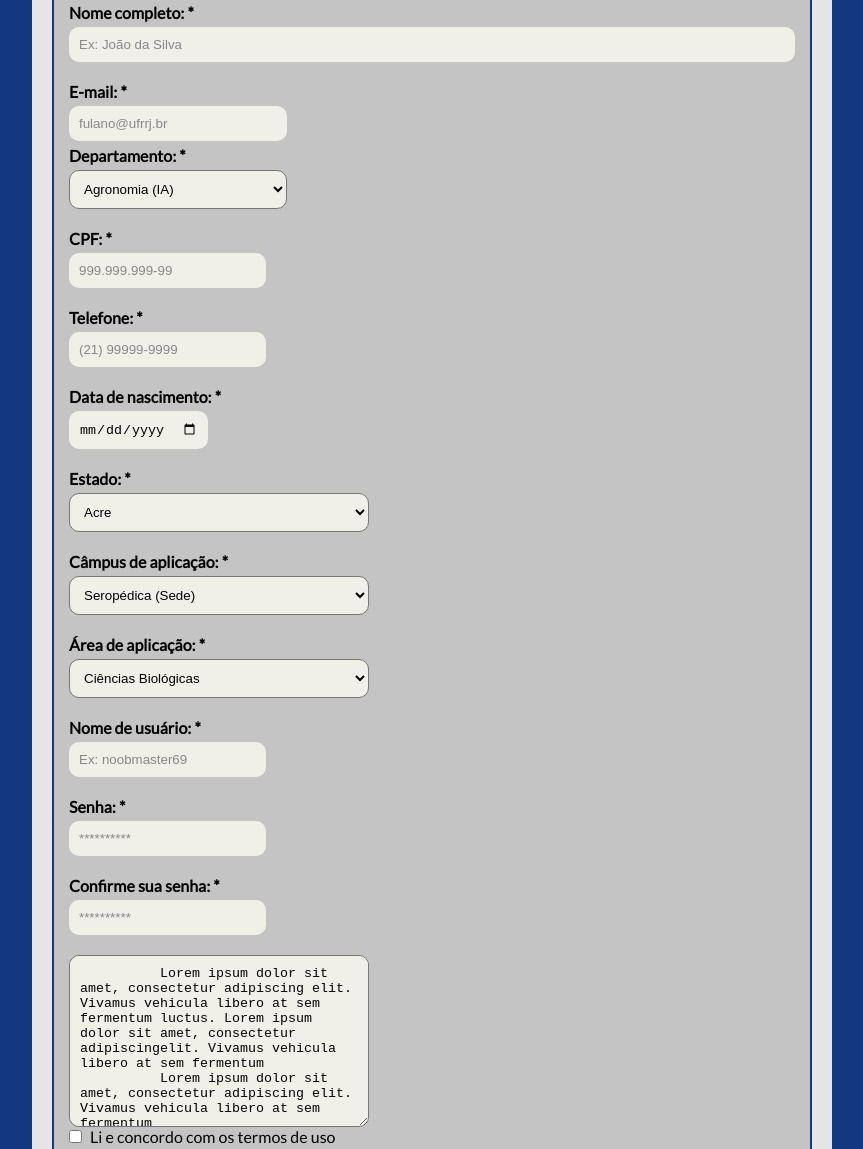
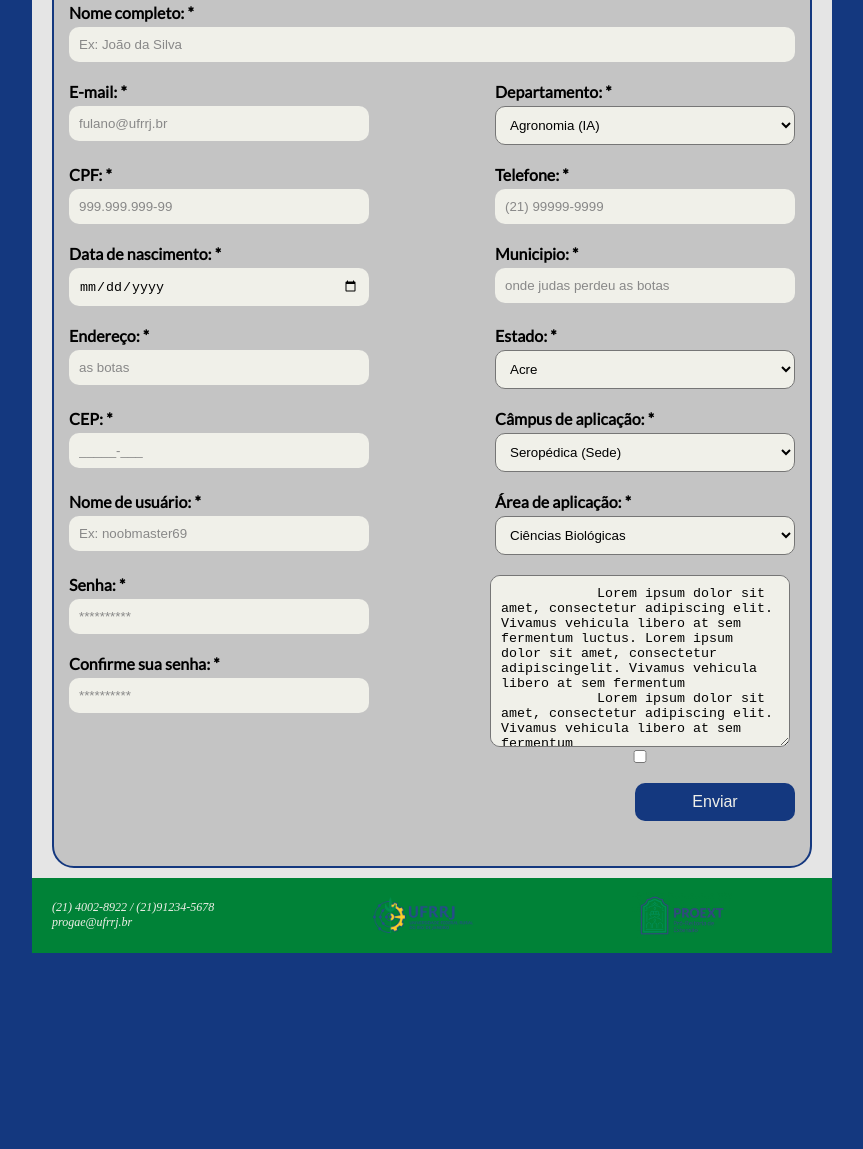
Before and after one commit to danvinicius/projeto-web0, a plain HTML site: page responsavel/cadastro.html in a window 1280 px wide. Shown: the part 299-1448 px from the top of the page, without its empty margins (208-1071 px from the left). After the commit the page ends 1252 px from the top, so only its background shows below. Drawn offline with Linux system fonts and the light colour scheme.

Commit message:
cadastro do responsavel ajustado

```diff
--- a/responsavel/cadastro.html
+++ b/responsavel/cadastro.html
@@ -52,6 +52,7 @@
             autofocus
             placeholder="Ex: João da Silva"
           />
+          <div id="email" class="left">
             <label for="email">E-mail: *</label>
             <input
               type="text"
@@ -59,6 +60,8 @@
               name="email"
               placeholder="fulano@ufrrj.br"
             />
+          </div>
+            <div id="departamento" class="right">
             <label for="departamento">Departamento: *</label>
             <select name="departamento" id="departamento">
               <option value="ia">Agronomia (IA)</option>
@@ -73,6 +76,9 @@
               <option value="iv">Veterinária (IV)</option>
               <option value="iz">Zootecnia (IZ)</option>
             </select>
+          </div>
+          <div class="clear"></div>
+          <div id="cpf" class="left">
             <label for="cpf">CPF: *</label>
             <input
               type="number"
@@ -80,11 +86,27 @@
               id="cpf"
               placeholder="999.999.999-99"
             />
+          </div>
+          <div id="tel" class="right">
             <label for="tel">Telefone: *</label>
             <input type="tel" id="tel" name="tel" placeholder="(21) 99999-9999" />
+          </div>
+          <div class="clear"></div>
+          <div id="nasc" class="left">
             <label for="nasc">Data de nascimento: *</label>
             <input type="date" name="nasc" id="nasc" />
-          <label for="estado">Estado: *</label>
+          </div>
+          <div id="municipio" class="right">
+            <label for="municipio">Municipio: *</label>
+            <input type="text" name="municipio" id="municipio" placeholder="onde judas perdeu as botas">
+          </div>
+          <div class="clear"></div>
+          <div id="endereco" class="left">
+            <label for="endereco">Endereço: *</label>
+            <input type="text" name="endereco" id="endereco" placeholder="as botas">
+          </div>
+          <div id="estado" class="right">
+            <label for="estado">Estado: *</label><br>
             <select id="estado" name="estado">
               <option value="AC">Acre</option>
               <option value="AL">Alagoas</option>
@@ -114,12 +136,22 @@
               <option value="SE">Sergipe</option>
               <option value="TO">Tocantins</option>
             </select>
+            </div>
+            <div class="clear"></div>
+            <div id="cep" class="left">
+              <label for="cep">CEP: *</label>
+              <input type="number" id="cep" name="cep" placeholder="_____-___">
+            </div>
+          <div id="campus" class="right">
             <label for="campus">Câmpus de aplicação: *</label>
             <select id="campus" name="campus">
               <option value="seropedica">Seropédica (Sede)</option>
               <option value="nova-iguacu">Nova Iguaçu</option>
               <option value="tres-rios">Três Rios</option>
             </select>
+          </div>
+          <div class="clear"></div>
+          <div id="area" class="right">
             <label for="area" name="area">Área de aplicação: *</label>
             <select name="area" id="area">
               <option value="ciencias-biologicas">Ciências Biológicas</option>
@@ -131,6 +163,8 @@
               <option value="interdisciplinar">Interdisciplinar</option>
               <option value="linguistica">Linguística, Letras e Artes</option>
             </select>
+          </div>
+          <div id="nome-usuario" class="left">
             <label for="nome-usuario">Nome de usuário: *</label>
             <input
               type="text"
@@ -138,6 +172,9 @@
               id="nome-usuario"
               placeholder="Ex: noobmaster69"
             />
+          </div>
+          <div class="clear"></div>
+          <div id="password" class="left">
             <label for="password">Senha: *</label>
             <input
               type="password"
@@ -145,6 +182,15 @@
               name="password"
               placeholder="**********"
             />
+          </div>
+          <div id="termos" class="right">
+            <textarea name="termos" id="termos" cols="30" rows="10" readonly>
+            Lorem ipsum dolor sit amet, consectetur adipiscing elit. Vivamus vehicula libero at sem fermentum luctus. Lorem ipsum dolor sit amet, consectetur adipiscingelit. Vivamus vehicula libero at sem fermentum
+            Lorem ipsum dolor sit amet, consectetur adipiscing elit. Vivamus vehicula libero at sem fermentum </textarea>
+            <input type="checkbox" id="concordo" />
+
+          </div>
+          <div id="password2" class="left">
             <label for="password2">Confirme sua senha: *</label>
             <input
               type="password"
@@ -152,13 +198,12 @@
               name="password2"
               placeholder="**********"
             />
-          <textarea name="termos" id="termos" cols="30" rows="10" readonly>
-          Lorem ipsum dolor sit amet, consectetur adipiscing elit. Vivamus vehicula libero at sem fermentum luctus. Lorem ipsum dolor sit amet, consectetur adipiscingelit. Vivamus vehicula libero at sem fermentum
-          Lorem ipsum dolor sit amet, consectetur adipiscing elit. Vivamus vehicula libero at sem fermentum </textarea
-          >
-          <input type="checkbox" id="concordo" />
-          <p>Li e concordo com os termos de uso</p>
-          <button>Enviar</button>
+          </div>
+          <div class="clear"></div>
+          <div id="enviar" class="right">
+            <button style="width: 160px;">Enviar</button>
+          </div>
+          <div class="clear"></div>
         </form>
       </main>
       <footer>
--- a/responsavel/style.css
+++ b/responsavel/style.css
@@ -71,10 +71,6 @@
     width: 100%;
 }
 
-.cadastro input {
-    width: initial;
-}
-
 #concordo {
     margin-right: 5px;
 }
@@ -84,6 +80,18 @@
 }
 
 .cadastro #email, .cadastro #departamento {
-   width: 30%;
+
    display: block;
 }
+
+.left {
+    float:left;
+}
+
+.right {
+    float: right;
+}
+
+.clear {
+    clear:both;
+}
```
Also changed, not shown: aluno/cadastro.html (+0 -19 lines). Lines whose indentation alone changed are shown as unchanged.
